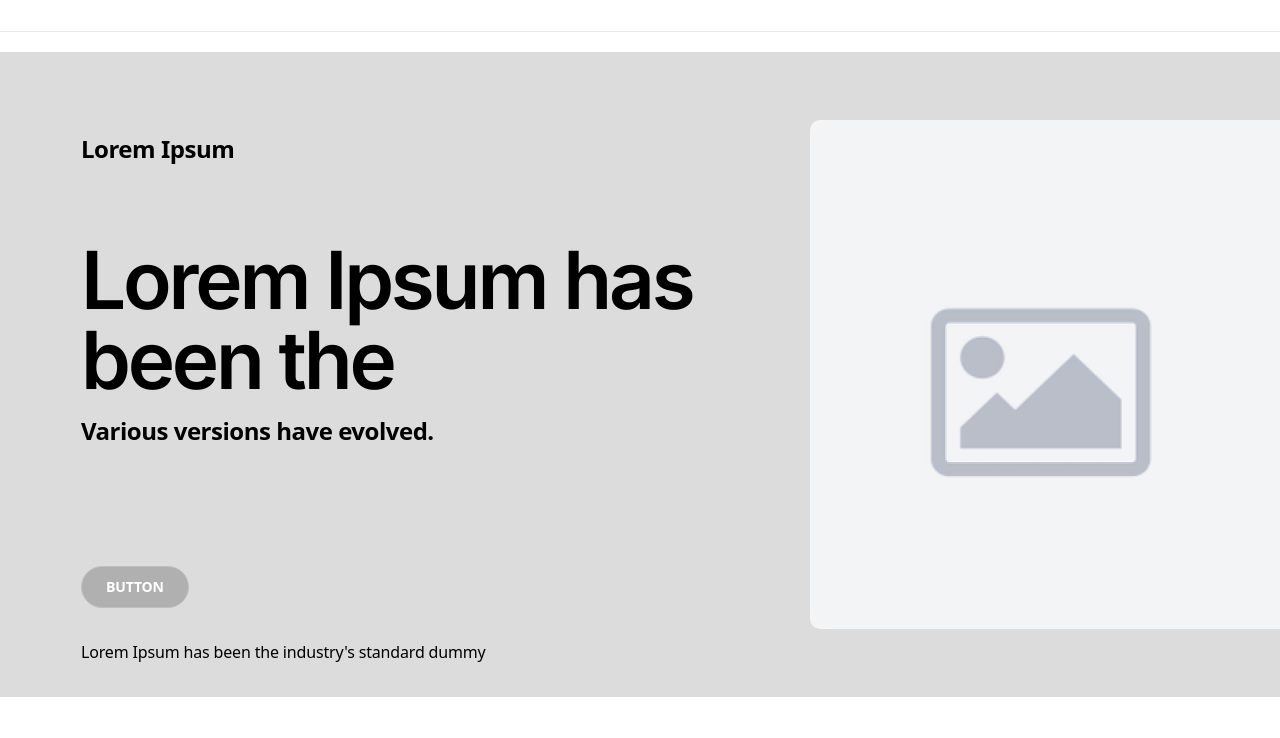
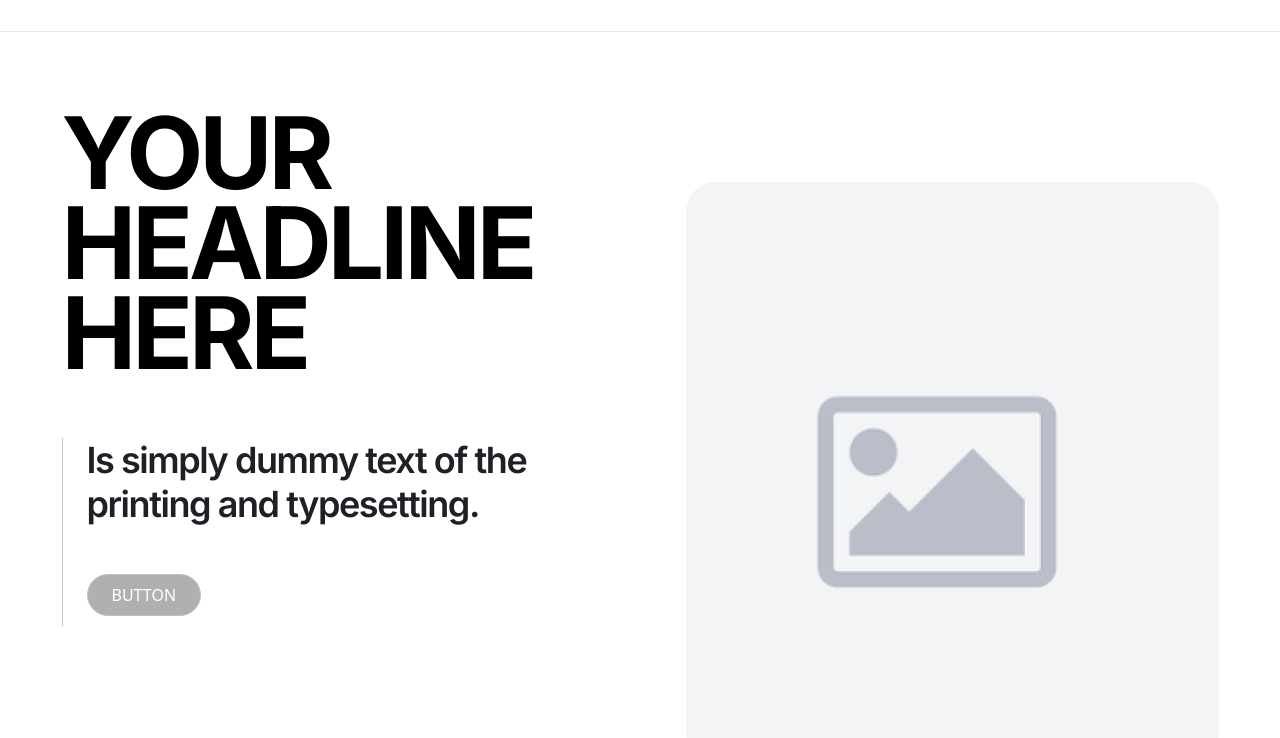
Before and after one commit to lucassdacosta/Projeto_Eficaz, a plain HTML site: page index.html in a window 1280 px wide. Shown: the part 62-800 px from the top of the page. Drawn offline with nearby package versions, Linux system fonts and the light colour scheme.

Commit message:
adicionando a section-1

```diff
--- a/assets/css/sections/section-1.css
+++ b/assets/css/sections/section-1.css
@@ -0,0 +1,58 @@
+.section-1{
+  display: flex;
+  gap: 5rem;
+  justify-content: center;
+  width: 90rem;
+  margin-top: 4.75rem;
+}
+
+.section-1 > img{
+  width: 33.3125rem;
+  height: 36.1875rem;
+  flex-shrink: 0;
+  margin: 4.63rem 0 1.56rem 0;
+}
+
+.text-sec-1 > h1{
+  width: 34rem;
+  color: #000;
+  font-family: Inter;
+  font-size: 6.25rem;
+  font-style: normal;
+  font-weight: 700;
+  line-height: 5.625rem;
+  letter-spacing: -0.25rem;
+  text-transform: uppercase;
+  margin-bottom: 3.75rem;
+}
+
+.line-and-paragraph{
+  border-left: 0.0625rem solid #BFC0C2;
+  padding-left: 1.5rem;
+  height: 11.75rem;
+}
+
+.line-and-paragraph > p{
+  width: 29.0625rem;
+  color: var(--Base-100, #1F2026);
+  font-family: Inter;
+  font-size: 2.25rem;
+  font-style: normal;
+  font-weight: 600;
+  line-height: 2.75rem;
+  letter-spacing: -0.09rem;
+  margin-bottom: 3rem;
+}
+
+.line-and-paragraph> button{
+  display: inline-flex;
+  padding: 0.5rem 1.5rem;
+  justify-content: center;
+  align-items: center;
+  gap: 1.875rem;
+  border-radius: 2.5rem;
+  border: 1px solid var(--Base-40, #BFC0C2);
+  background: #B0B0B0;
+  color: white;
+  margin-bottom: 1rem;
+}
--- a/index.html
+++ b/index.html
@@ -28,6 +28,16 @@
     </div>
   </header>
   <main>
+    <section class="section-1">
+      <div class="text-sec-1">
+        <h1>YOUR HEADLINE HERE</h1>
+        <div class="line-and-paragraph">
+          <p>Is simply dummy text of the printing and typesetting.</p>
+          <button>BUTTON</button>
+        </div>
+      </div>
+      <img src="assets/image/Rectangle 34624248.png" alt="">
+    </section>
     <section class="section-4">
         <div class="text-content">
             <p class="text">Lorem Ipsum</p>
```
